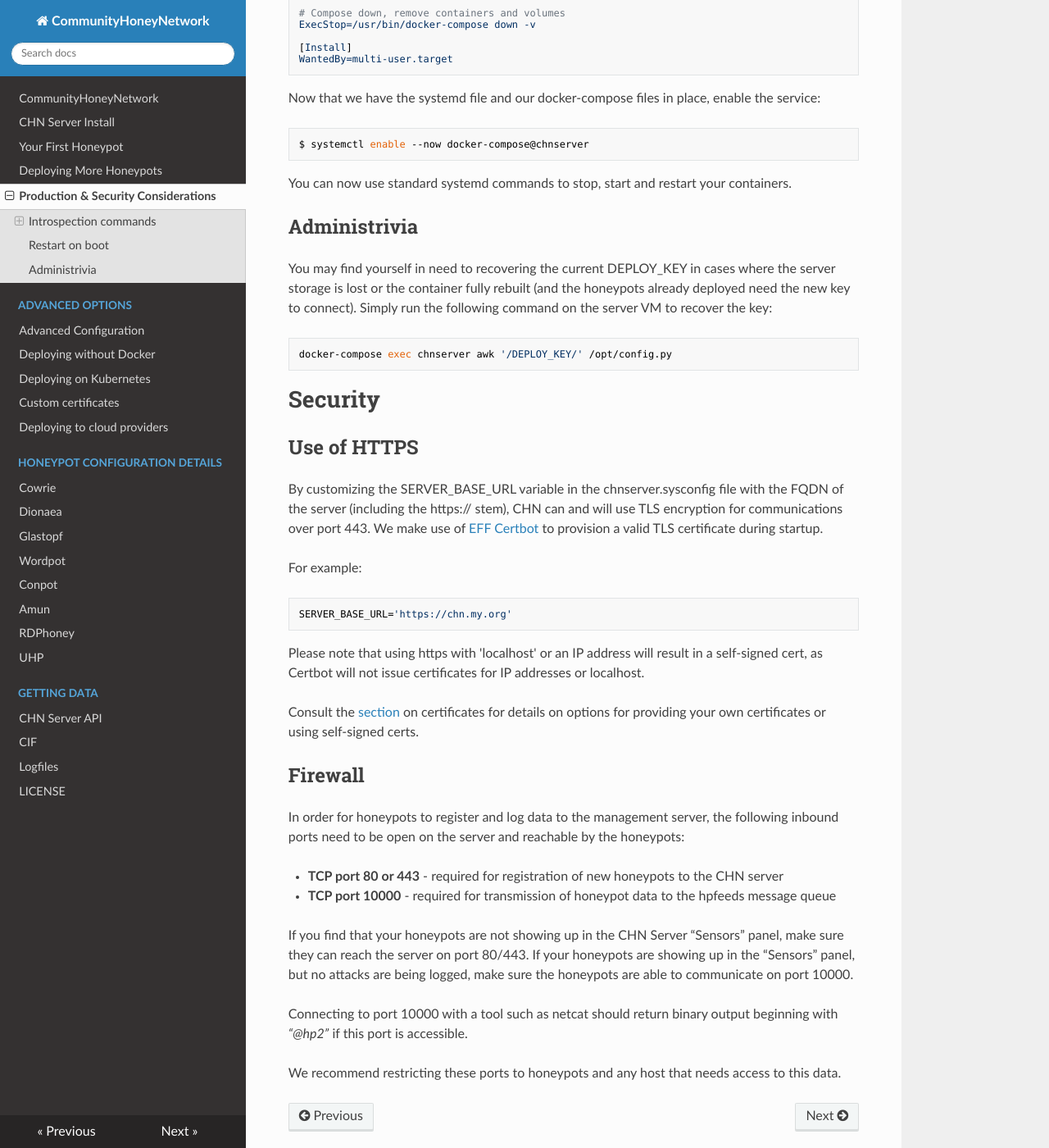
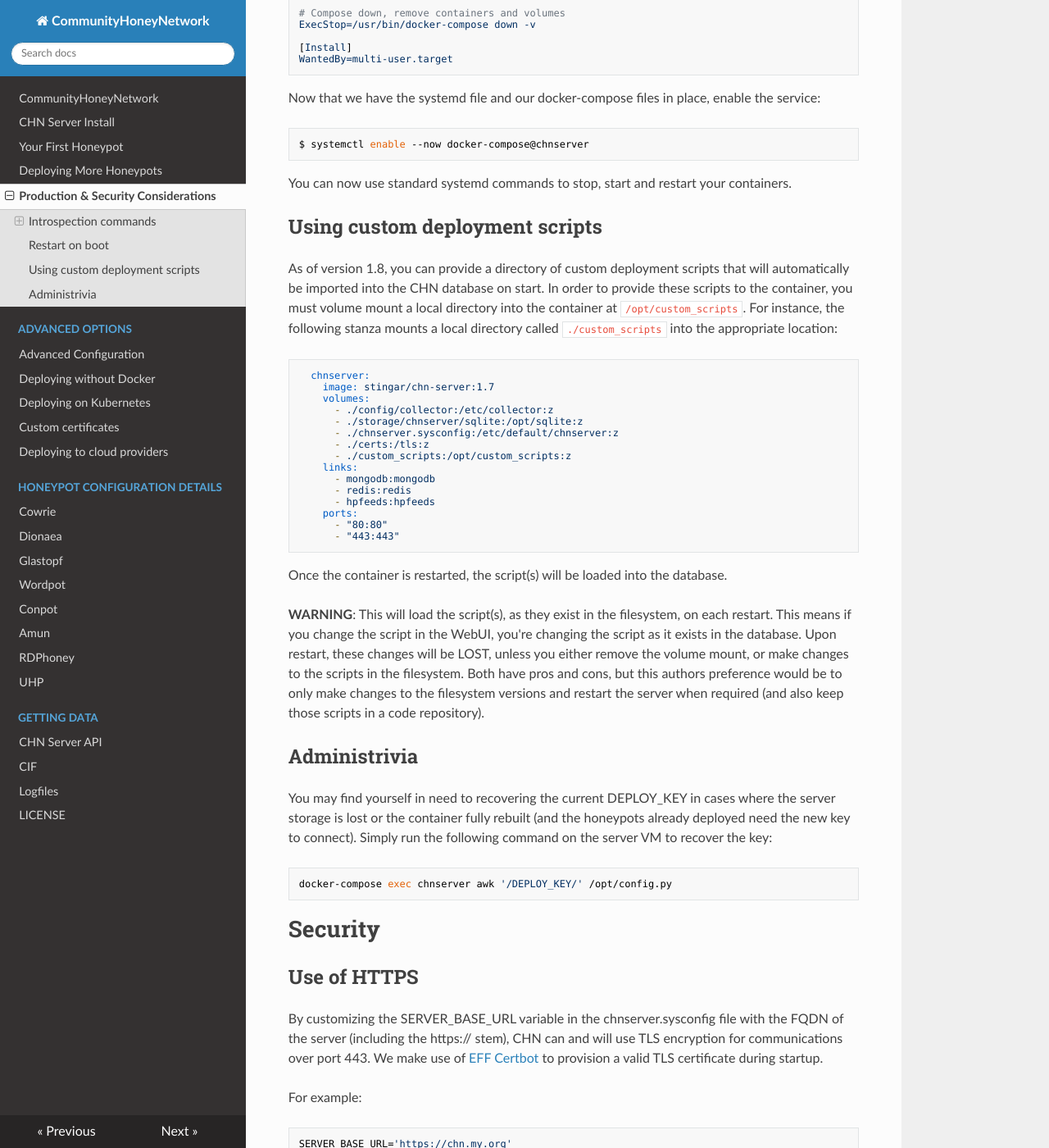
Before and after one commit to CommunityHoneyNetwork/chn-docs, an MkDocs documentation site: the page built from docs/prod_security.md, in a window 1280 px wide and 1400 px high, scrolled down 3169 px. Shown: the whole window at 82% size. Built offline with MkDocs 1.6.1, drawn with Linux system fonts in a browser that asks for light colours; nearby versions of some CDN libraries; old or Windows-style settings are respelled for this version of MkDocs.

Commit message:
This adds documentation in support of #128
Signed-off-by: Jesse Bowling <jesse.bowling@duke.edu>

````diff
--- a/docs/prod_security.md
+++ b/docs/prod_security.md
@@ -188,7 +188,37 @@ $ systemctl enable --now docker-compose@chnserver
 You can now use standard systemd commands to stop, start and restart your
 containers.
 
+## Using custom deployment scripts
 
+As of version 1.8, you can provide a directory of custom deployment scripts that will automatically be imported into
+the CHN database on start. In order to provide these scripts to the container, you must volume mount a local
+directory into the container at `/opt/custom_scripts`. For instance, the following stanza mounts a local directory
+called `./custom_scripts` into the appropriate location:
+
+```yaml
+  chnserver:
+    image: stingar/chn-server:1.7
+    volumes:
+      - ./config/collector:/etc/collector:z
+      - ./storage/chnserver/sqlite:/opt/sqlite:z
+      - ./chnserver.sysconfig:/etc/default/chnserver:z
+      - ./certs:/tls:z
+      - ./custom_scripts:/opt/custom_scripts:z
+    links:
+      - mongodb:mongodb
+      - redis:redis
+      - hpfeeds:hpfeeds
+    ports:
+      - "80:80"
+      - "443:443"
+```
+Once the container is restarted, the script(s) will be loaded into the database.
+
+**WARNING**: This will load the script(s), as they exist in the filesystem, on each restart. This means if you change
+ the script in the WebUI, you're changing the script as it exists in the database. Upon restart, these changes will
+ be LOST, unless you either remove the volume mount, or make changes to the scripts in the filesystem. Both have pros
+  and cons, but this authors preference would be to only make changes to the filesystem versions and restart the
+  server when required (and also keep those scripts in a code repository).
 
 ## Administrivia
 
````
